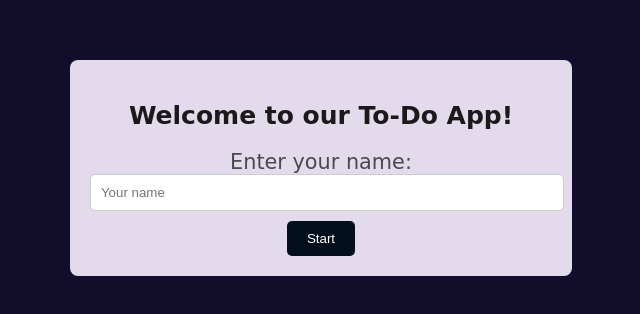
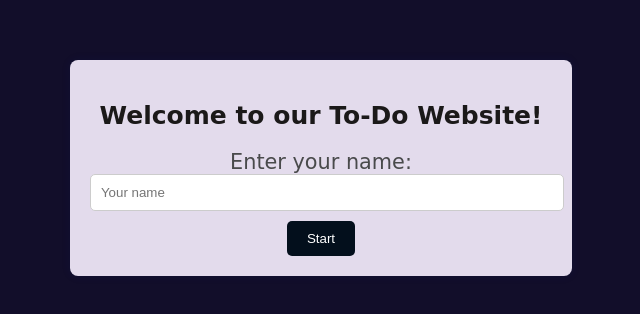
Before and after one commit to poorunistudent/Todolist, a plain HTML site: page index.html in a window 1280 px wide. Shown: the part 120-434 px from the top of the page, without its empty margins (319-959 px from the left). Drawn offline with Linux system fonts and the light colour scheme.

Commit message:
Update index.html

```diff
--- a/index.html
+++ b/index.html
@@ -8,7 +8,7 @@
 </head>
 <body>
 <div class="container">
-    <h2>Welcome to our To-Do App!</h2>
+    <h2>Welcome to our To-Do Website!</h2>
     <label for="username">Enter your name:</label>
     <input type="text" id="username" placeholder="Your name">
     <button onclick="goToTodoList()">Start</button>
```
